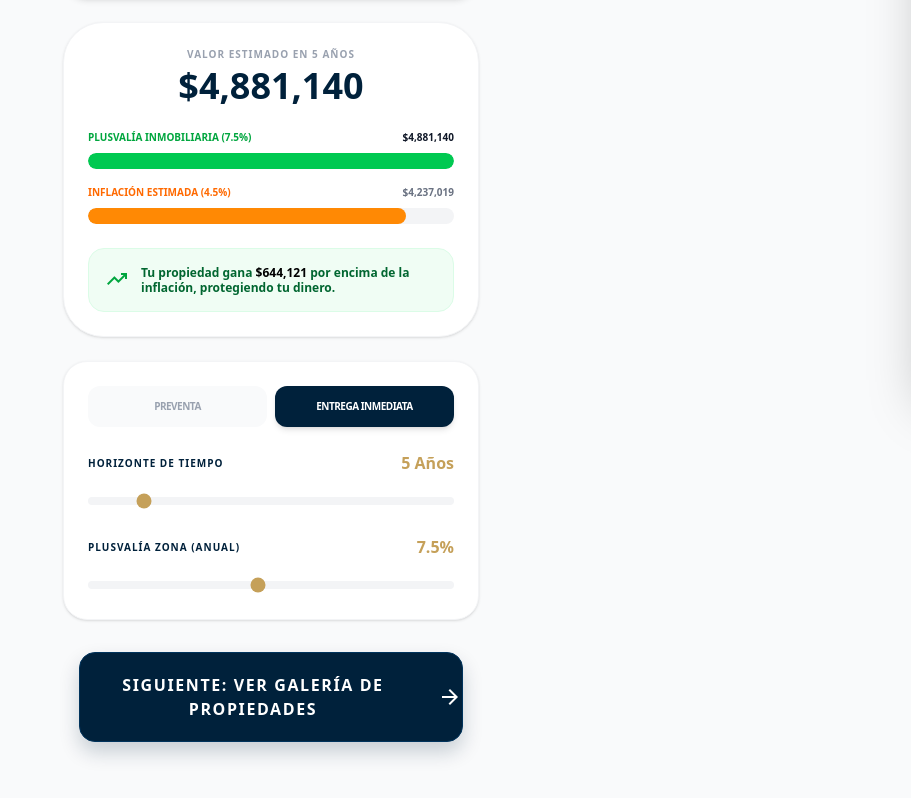
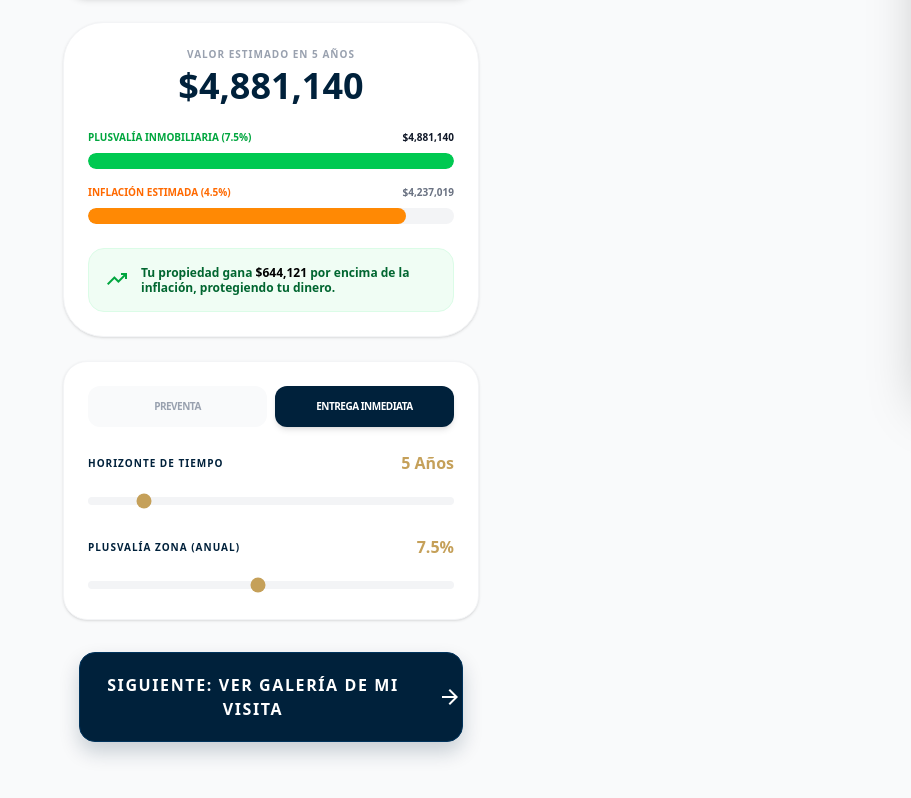
Before and after one commit to ajbeltranl17-cpu/appvisitaclientes, a React (Vite) app: page /plusvalia/1 in a window 1280 px wide. Shown: the part 408-1206 px from the top of the page, without its empty margins (369-1280 px from the left). Built offline with nearby package versions, Linux system fonts and the light colour scheme; no server answers.

Commit message:
Cambio texto en botón a Galería de Mi Visita

```diff
--- a/src/screens/CalculadoraPlusvalia.tsx
+++ b/src/screens/CalculadoraPlusvalia.tsx
@@ -167,7 +167,7 @@ const navigate = useNavigate();
             onClick={() => navigate(`/galeria/${idVisita}`)}
             className="w-full bg-[#00213b] text-white py-5 rounded-2xl font-black text-[13px] md:text-base uppercase tracking-widest shadow-[0_10px_20px_rgba(0,33,59,0.2)] flex justify-center items-center gap-3 active:scale-95 transition-all border border-[#00335c]"
           >
-            Siguiente: Ver Galería de Propiedades
+            Siguiente: Ver Galería de Mi Visita
             <span className="material-symbols-outlined text-xl">arrow_forward</span>
           </button>
         </div>
```
